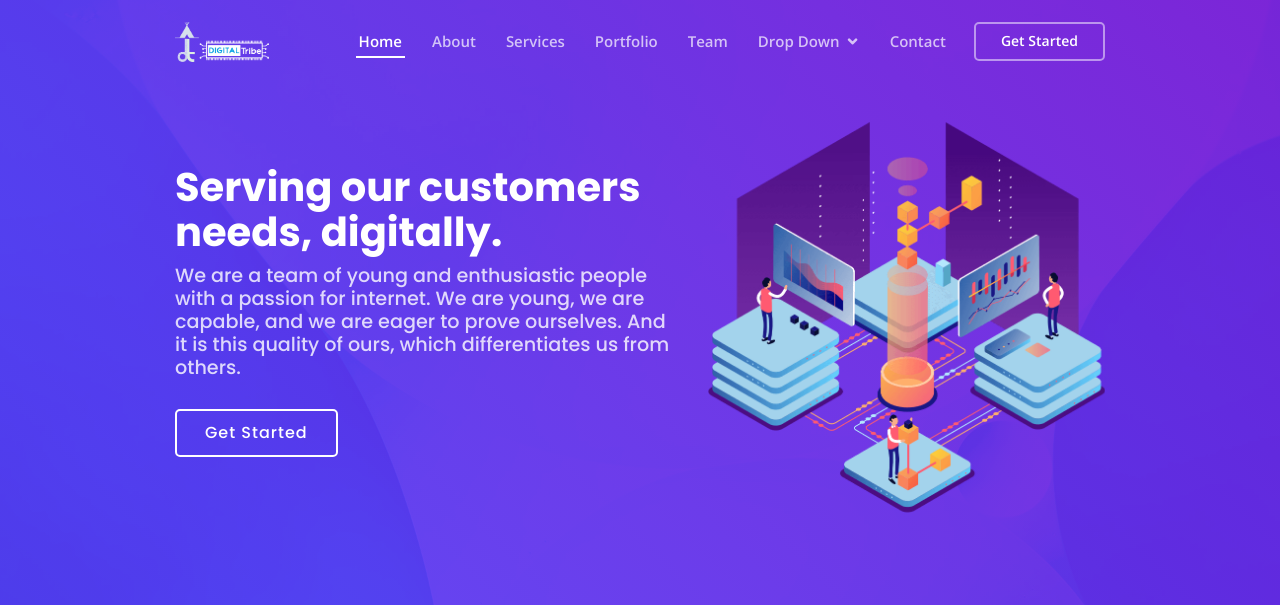
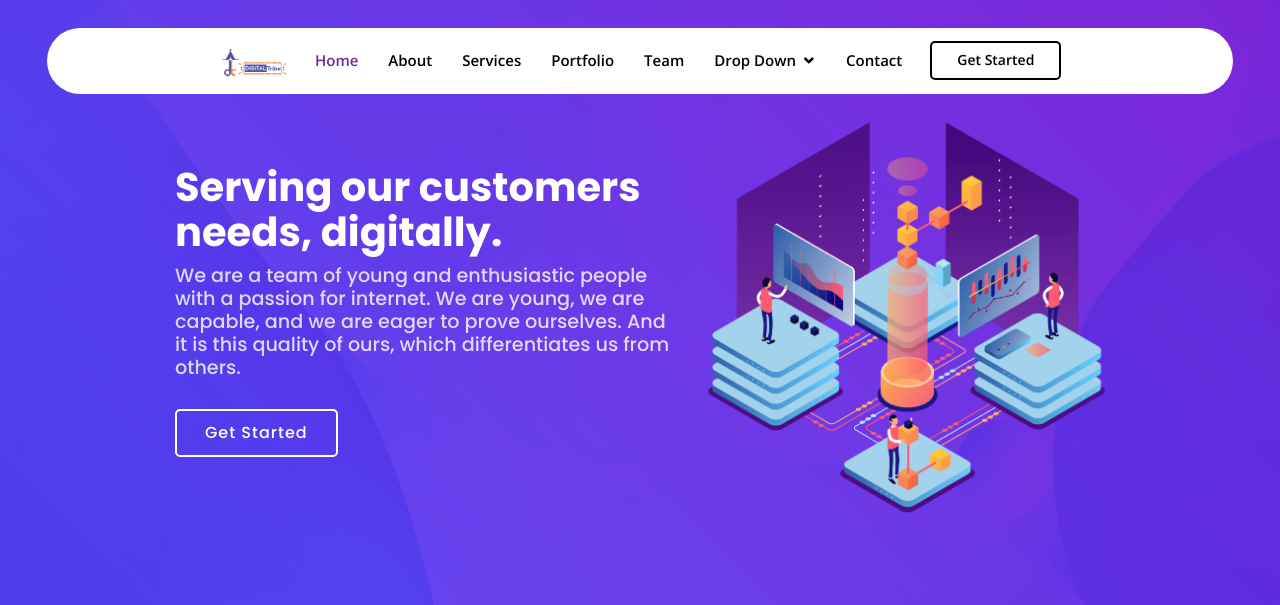
Before and after one commit to digitaltribe01/Techie, a PHP site: page / in a window 1280 px wide. Shown: the top 605 px of the page. Run offline with PHP 8.4, Linux system fonts and the light colour scheme; some libraries are stand-ins or nearby versions.

Commit message:
navbar css change

```diff
--- a/assets/css/style.css
+++ b/assets/css/style.css
@@ -174,7 +174,7 @@ h1, h2, h3, h4, h5, h6 {
 .nav-menu a {
   display: block;
   position: relative;
-  color: rgba(255, 255, 255, 0.7);
+  color: #000;
   transition: 0.3s;
   font-size: 15px;
   font-weight: 600;
@@ -201,7 +201,7 @@ h1, h2, h3, h4, h5, h6 {
 }
 
 .nav-menu a:hover, .nav-menu .active > a, .nav-menu li:hover > a {
-  color: #fff;
+  color: #6e28a1;
 }
 
 .nav-menu .drop-down ul {
@@ -280,10 +280,17 @@ h1, h2, h3, h4, h5, h6 {
   }
 }
 
+#header .navbar-shape{
+  background-color: #fff;
+  padding: 0.7rem;
+  border-radius: 48px;
+  margin: 0.5rem 2rem;
+}
+
 /* Get Startet Button */
 .get-started-btn {
   margin-left: 25px;
-  color: #fff;
+  color: #000;
   border-radius: 5px;
   padding: 6px 25px 8px 25px;
   white-space: nowrap;
@@ -291,12 +298,12 @@ h1, h2, h3, h4, h5, h6 {
   font-size: 14px;
   font-weight: 600;
   display: inline-block;
-  border: 2px solid rgba(255, 255, 255, 0.5);
+  border: 2px solid #000;
 }
 
 .get-started-btn:hover {
-  border-color: #fff;
-  color: #fff;
+  border-color: #6e28a1;
+  color: #6e28a1;
 }
 
 @media (max-width: 992px) {
--- a/navbar.php
+++ b/navbar.php
@@ -1,11 +1,11 @@
 <header id="header" class="fixed-top ">
-    <div class="container-fluid">
+    <div class="container-fluid ">
 
-      <div class="row justify-content-center">
+      <div class="row justify-content-center navbar-shape">
         <div class="col-xl-9 d-flex align-items-center">
           <!-- <h1 class="logo mr-auto"><a href="index.html"><img src="assets/img/dt-logo.png"></a></h1> -->
           <!-- Uncomment below if you prefer to use an image logo -->
-           <a href="index.php" class="logo mr-auto"><img src="assets/img/dt-logo2.png" alt="" class="img-fluid"></a>
+           <a href="index.php" class="logo mr-auto"><img src="assets/img/dt-logo3.png" alt="" class="img-fluid"></a>
 
           <nav class="nav-menu d-none d-lg-block">
             <ul>
```
Also changed, not shown: assets/img/dt-logo3.png (added).
